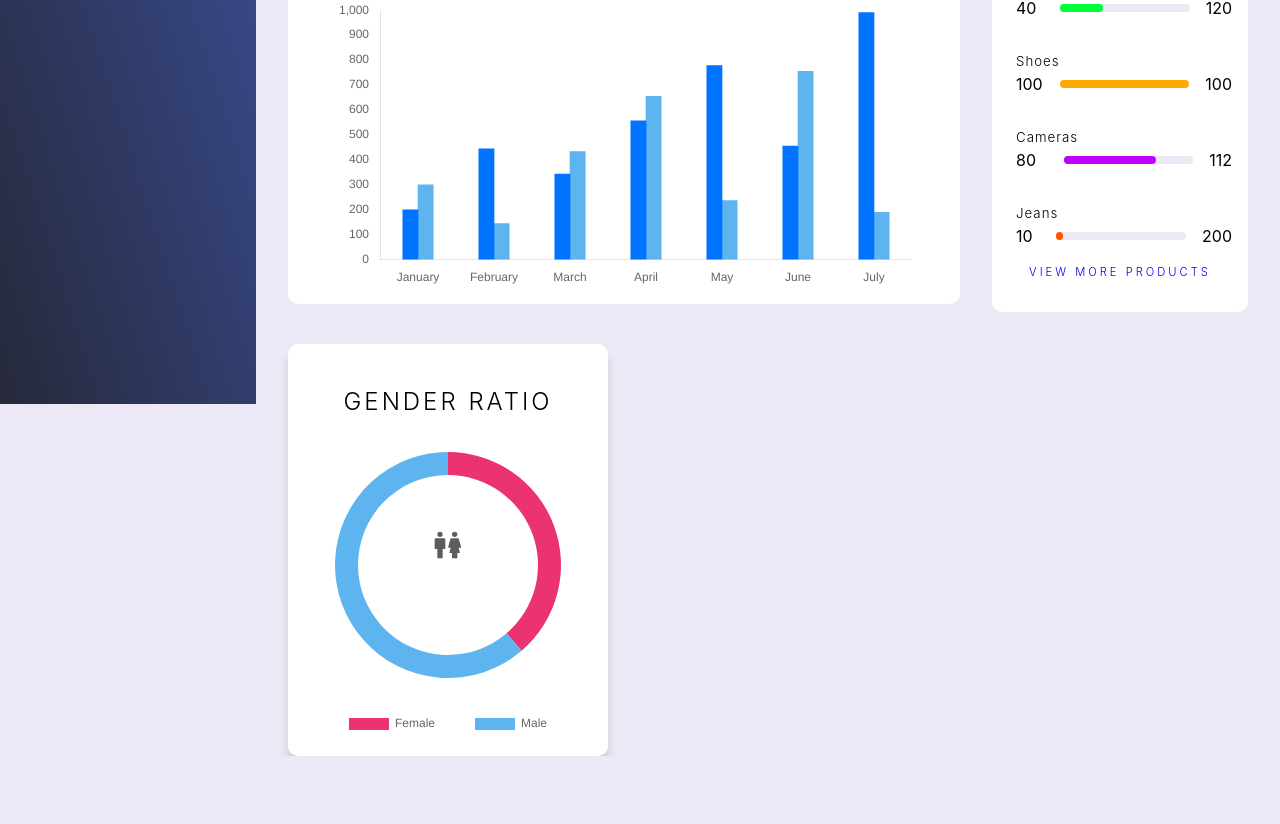
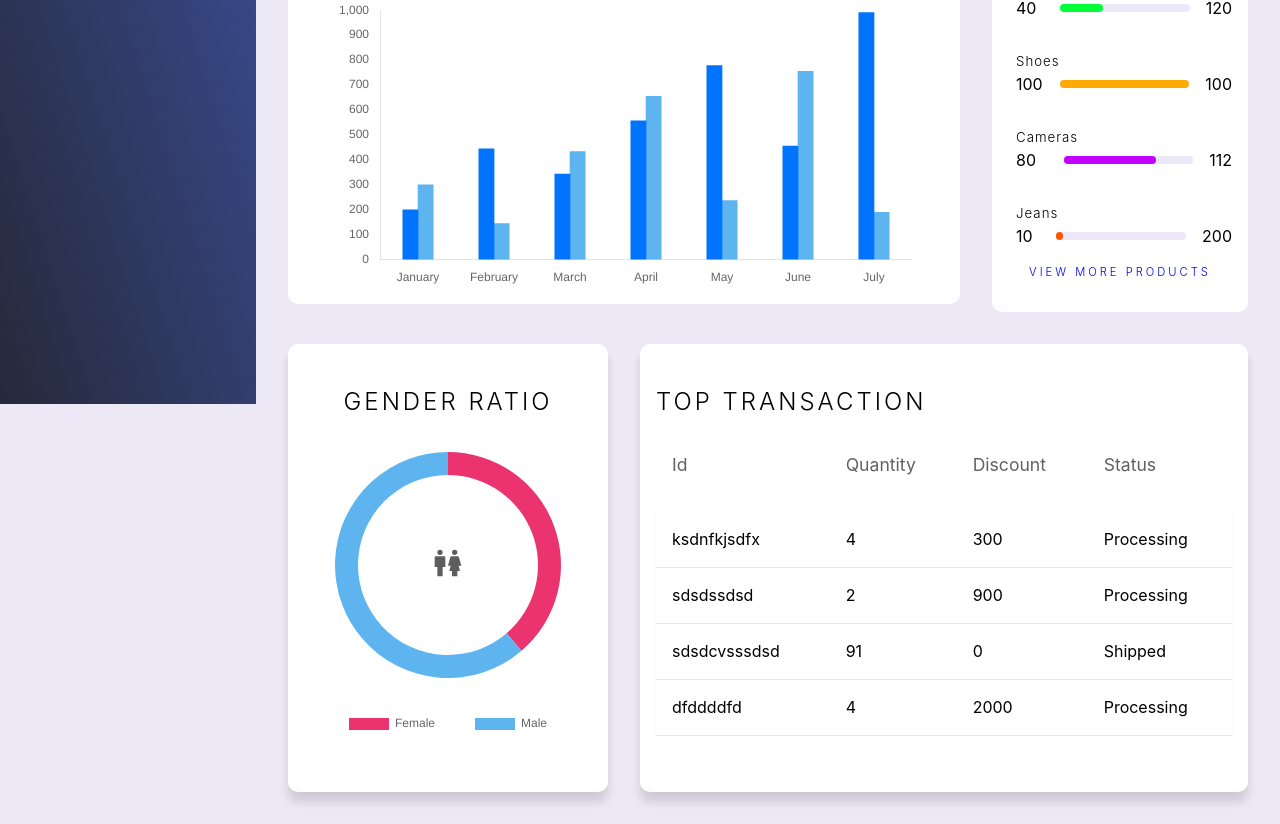
Before and after one commit to divy-03/vitXchange-ts, a React (Vite) app: page /admin/dashboard in a window 1280 px wide. Shown: the part 396-1220 px from the top of the page. Before the commit the page ends 1152 px from the top, so only its background shows below. Built offline with nearby package versions, Linux system fonts and the light colour scheme.

Commit message:
created react-table

```diff
--- /dev/null
+++ b/src/components/DashboardTable.tsx
@@ -0,0 +1,35 @@
+import { Column } from "react-table";
+import TableHOC from "./TableHOC";
+
+interface DataType {
+  id: string;
+  quantity: number;
+  discount: number;
+  amount: number;
+  status: string;
+}
+
+const columns: Column<DataType>[] = [
+  {
+    Header: "Id",
+    accessor: "id",
+  },
+  {
+    Header: "Quantity",
+    accessor: "quantity",
+  },
+  {
+    Header: "Discount",
+    accessor: "discount",
+  },
+  {
+    Header: "Status",
+    accessor: "status",
+  },
+];
+
+const DashboardTable = ({ data = [] }: { data: DataType[] }) => {
+  return TableHOC<DataType>(columns, data, "transactionBox", "Top Transaction")();
+};
+
+export default DashboardTable;
--- /dev/null
+++ b/src/components/TableHOC.tsx
@@ -0,0 +1,50 @@
+import { Column, TableOptions, useTable } from "react-table";
+
+function TableHOC<T extends Object>(
+  columns: Column<T>[],
+  data: T[],
+  containerClassname: string,
+  heading: string
+) {
+  return function HOC() {
+    const options: TableOptions<T> = {
+      columns,
+      data,
+    };
+    const { getTableBodyProps, getTableProps, headerGroups, rows, prepareRow } =
+      useTable(options);
+    return (
+      <div className={containerClassname}>
+        <h2 className="heading">{heading}</h2>
+        <table className="table" {...getTableProps}>
+          <thead>
+            {headerGroups.map((headerGroup) => (
+              <tr {...headerGroup.getHeaderGroupProps()}>
+                {headerGroup.headers.map((column) => (
+                  <th {...column.getHeaderProps()}>
+                    {column.render("Header")}
+                  </th>
+                ))}
+              </tr>
+            ))}
+          </thead>
+          <tbody {...getTableBodyProps()}>
+            {rows.map((row) => {
+              prepareRow(row);
+
+              return (
+                <tr {...row.getRowProps()}>
+                  {row.cells.map((cell) => (
+                    <td {...cell.getCellProps()}>{cell.render("Cell")}</td>
+                  ))}
+                </tr>
+              );
+            })}
+          </tbody>
+        </table>
+      </div>
+    );
+  };
+}
+
+export default TableHOC;
--- a/src/pages/Dashboard.tsx
+++ b/src/pages/Dashboard.tsx
@@ -5,6 +5,7 @@
 import { BarChart, DoughnutChart } from "../components/Charts";
 import { Link } from "react-router-dom";
 import { BiMaleFemale } from "react-icons/bi";
+import Table from "../components/DashboardTable";
 
 const Dashboard = () => {
   return (
@@ -94,7 +95,7 @@
             </p>
           </div>
 
-          {/* <Table data={data.transaction} /> */}
+          <Table data={data.transaction} />
         </section>
       </main>
     </div>
--- a/src/styles/_dashboard.scss
+++ b/src/styles/_dashboard.scss
@@ -159,8 +159,8 @@
   .transaction-container {
     display: flex;
     gap: 2rem;
-    padding: 0 2rem 0rem 2rem;
-    // height: 30rem;
+    padding: 0 2rem 2rem 2rem;
+    height: 30rem;
 
     > div {
       background-color: white;
@@ -184,7 +184,7 @@
       }
     }
 
-    .transaction-box {
+    .transactionBox {
       width: 100%;
       padding: 1rem;
       overflow-x: auto;
--- a/src/styles/app.scss
+++ b/src/styles/app.scss
@@ -147,3 +147,67 @@
   position: absolute;
   // display: none;
 }
+
+.table {
+  border-collapse: collapse;
+  width: 100%;
+  th,
+  td {
+    padding: 8px;
+    text-align: left;
+    vertical-align: middle;
+  }
+
+  th {
+    font-weight: bold;
+    color: #0000009e;
+    font-size: 1.1rem;
+    font-weight: 400;
+    padding: 2rem 1rem;
+  }
+
+  tbody {
+    tr {
+      box-shadow: 0px 1px 1px rgba(0, 0, 0, 0.093);
+    }
+
+    td {
+      padding: 1rem;
+
+      img {
+        width: 4rem;
+        height: 4rem;
+        object-fit: contain;
+        border-radius: 10px;
+      }
+      a {
+        text-decoration: none;
+        background-color: rgba(44, 104, 255, 0.455);
+        color: rgba(44, 104, 255);
+        padding: 0.25rem 0.5rem;
+        border-radius: 10px;
+      }
+      button {
+        width: 2rem;
+        height: 2rem;
+        font-size: 1.1rem;
+        border: none;
+        outline: none;
+        background-color: transparent;
+        cursor: pointer;
+        color: rgb(255, 44, 44);
+        &:hover {
+          opacity: 0.6;
+        }
+      }
+
+      &:first-child {
+        border-left: none;
+      }
+
+      &:last-child {
+        border-right: none;
+      }
+    }
+  }
+}
```
Also changed, not shown: Todo.txt.
